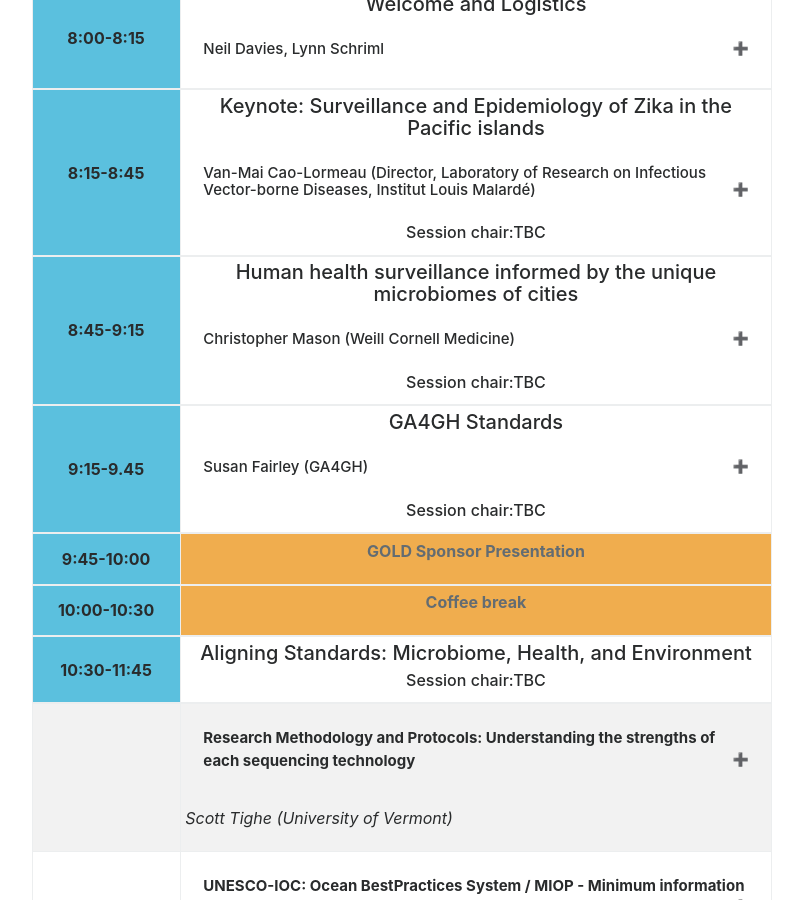
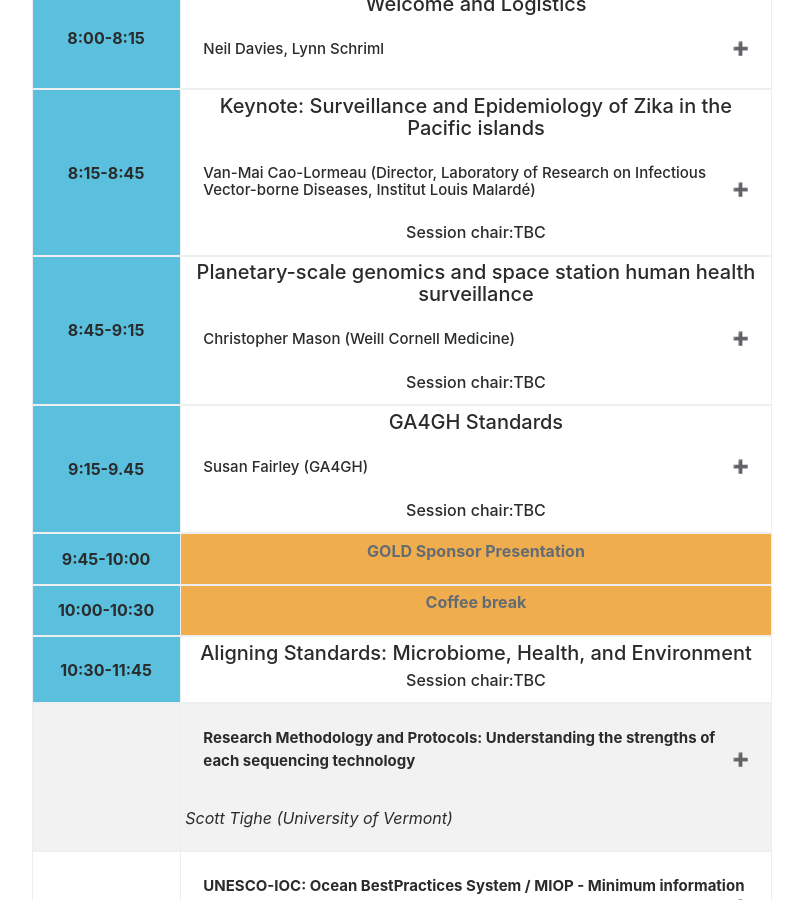
Before and after one commit to GenomicsStandardsConsortium/GSC23-Bangkok, a Jekyll site: the page built from program.html, in a window 1280 px wide and 900 px high, scrolled down 2584 px. Shown: the whole window, without its empty margins (238-1041 px from the left). Built offline with Jekyll 4.4.1, drawn with Linux system fonts in a browser that asks for light colours; nearby versions of some CDN libraries; some of the changed text lies outside the part shown.

Commit message:
Update schedule.yml

```diff
--- a/_data/schedule.yml
+++ b/_data/schedule.yml
@@ -1,6 +1,6 @@
 #Day0
 - date: "TBC"
-  dateReadable: "March 22nd"
+  dateReadable: "Tues March 22nd"
   title: "Arrival day"
   link: ""
 #Day1
@@ -127,7 +127,7 @@
     chair: "TBC"
   - startTime: "8:45"
     endTime: "9:15"
-    title: "Human health surveillance informed by the unique microbiomes of cities"
+    title: "Planetary-scale genomics and space station human health surveillance"
     speaker: "Christopher Mason (Weill Cornell Medicine)"
     abstract: "TBC"
     chair: "TBC"
```
